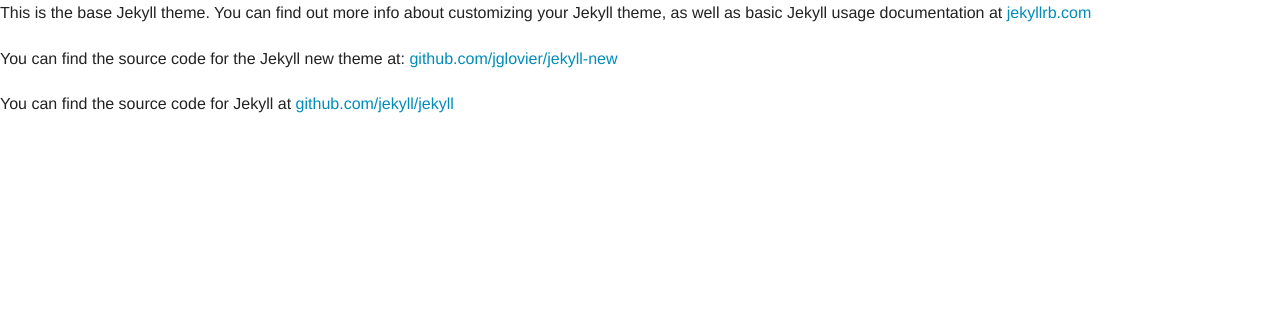
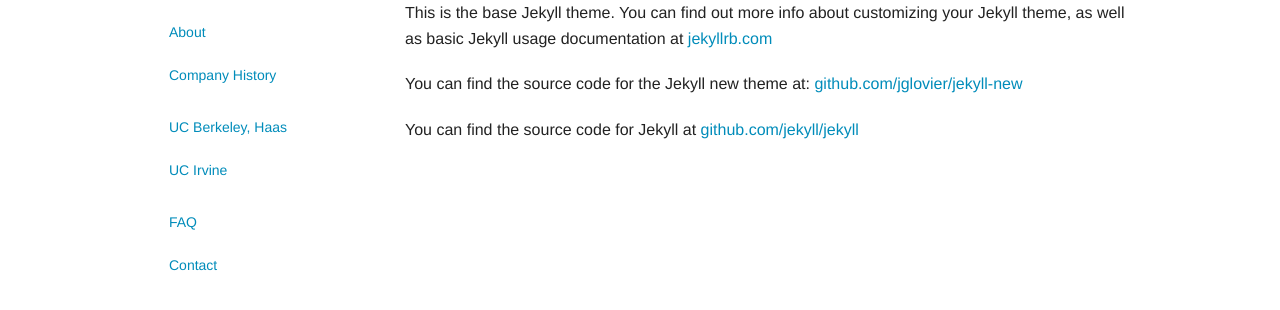
Before and after one commit to LeftNote/Global-Innovation, a Jekyll site: the page built from about.md, in a window 1280 px wide. Shown: the top 310 px of the page. Built offline with Jekyll 4.4.1, drawn with Linux system fonts in a browser that asks for light colours.

Commit message:
adds sidebar

```diff
--- /dev/null
+++ b/_layouts/base.html
@@ -0,0 +1,31 @@
+<!DOCTYPE html>
+<html class="no-js" lang="en">
+
+    <head>
+        <meta charset="utf-8">
+        <meta http-equiv="X-UA-Compatible" content="IE=edge">
+        <meta name="viewport" content="width=device-width initial-scale=1">
+
+        <title>{% if page.title %}{{ page.title }} | {{ site.title }}{% else %}{{ site.title }}{% endif %}</title>
+        <meta name="description" content="{% if page.excerpt %}{{ page.excerpt | strip_html | strip_newlines | truncate: 160 }}{% else %}{{ site.description }}{% endif %}">
+
+        <link rel="stylesheet" href="{{ "/assets/css/main.css" | prepend: site.baseurl }}">
+        <script src="/assets/js/vendor/modernizr.js"></script>
+
+        <link rel="canonical" href="{{ page.url | replace:'index.html','' | prepend: site.baseurl | prepend: site.url }}">
+        <link rel="alternate" type="application/atom+xml" title="{{ site.title }}" href="{{ "/feed.xml" | prepend: site.baseurl | prepend: site.url }}" />
+
+        <link rel="icon" type="image/png" href="assets/images/favicon.png"/>
+    </head>
+
+
+  <body>
+      <script src="/assets/js/vendor/jquery.js" type="application/javascript"></script>
+
+      {{ content }}
+
+      <script src="/assets/js/foundation.js"></script>
+      <script src="/assets/js/initialize_foundation.js" type="application/javascript"></script>
+  </body>
+
+</html>
--- a/_layouts/default.html
+++ b/_layouts/default.html
@@ -1,31 +1,22 @@
-<!DOCTYPE html>
-<html class="no-js" lang="en">
+---
+layout: base
+---
 
-    <head>
-        <meta charset="utf-8">
-        <meta http-equiv="X-UA-Compatible" content="IE=edge">
-        <meta name="viewport" content="width=device-width initial-scale=1">
+<div class="row">
+    <div class="small-3 columns">
+        <ul class="side-nav">
+            <li><a href="/about">About</a></li>
+            <li><a href="/history">Company History</a></li>
+            <li class="divider"></li>
+            <li><a href="/programs/berkeleyhaas">UC Berkeley, Haas</a></li>
+            <li><a href="/programs/irvine">UC Irvine</a></li>
+            <li class="divider"></li>
+            <li><a href="/faq">FAQ</a></li>
+            <li><a href="/contact">Contact</a></li>
+        </ul>
+    </div>
 
-        <title>{% if page.title %}{{ page.title }} | {{ site.title }}{% else %}{{ site.title }}{% endif %}</title>
-        <meta name="description" content="{% if page.excerpt %}{{ page.excerpt | strip_html | strip_newlines | truncate: 160 }}{% else %}{{ site.description }}{% endif %}">
-
-        <link rel="stylesheet" href="{{ "/assets/css/main.css" | prepend: site.baseurl }}">
-        <script src="/assets/js/vendor/modernizr.js"></script>
-
-        <link rel="canonical" href="{{ page.url | replace:'index.html','' | prepend: site.baseurl | prepend: site.url }}">
-        <link rel="alternate" type="application/atom+xml" title="{{ site.title }}" href="{{ "/feed.xml" | prepend: site.baseurl | prepend: site.url }}" />
-
-        <link rel="icon" type="image/png" href="assets/images/favicon.png"/>
-    </head>
-
-
-  <body>
-      <script src="/assets/js/vendor/jquery.js" type="application/javascript"></script>
-
-      {{ content }}
-
-      <script src="/assets/js/foundation.js"></script>
-      <script src="/assets/js/initialize_foundation.js" type="application/javascript"></script>
-  </body>
-
-</html>
+    <div class="small-9 columns">
+        {{ content }}
+    </div>
+</div>
--- /dev/null
+++ b/home.html
@@ -0,0 +1,5 @@
+---
+layout: default
+title: Home
+permalink: /home/
+---
```
